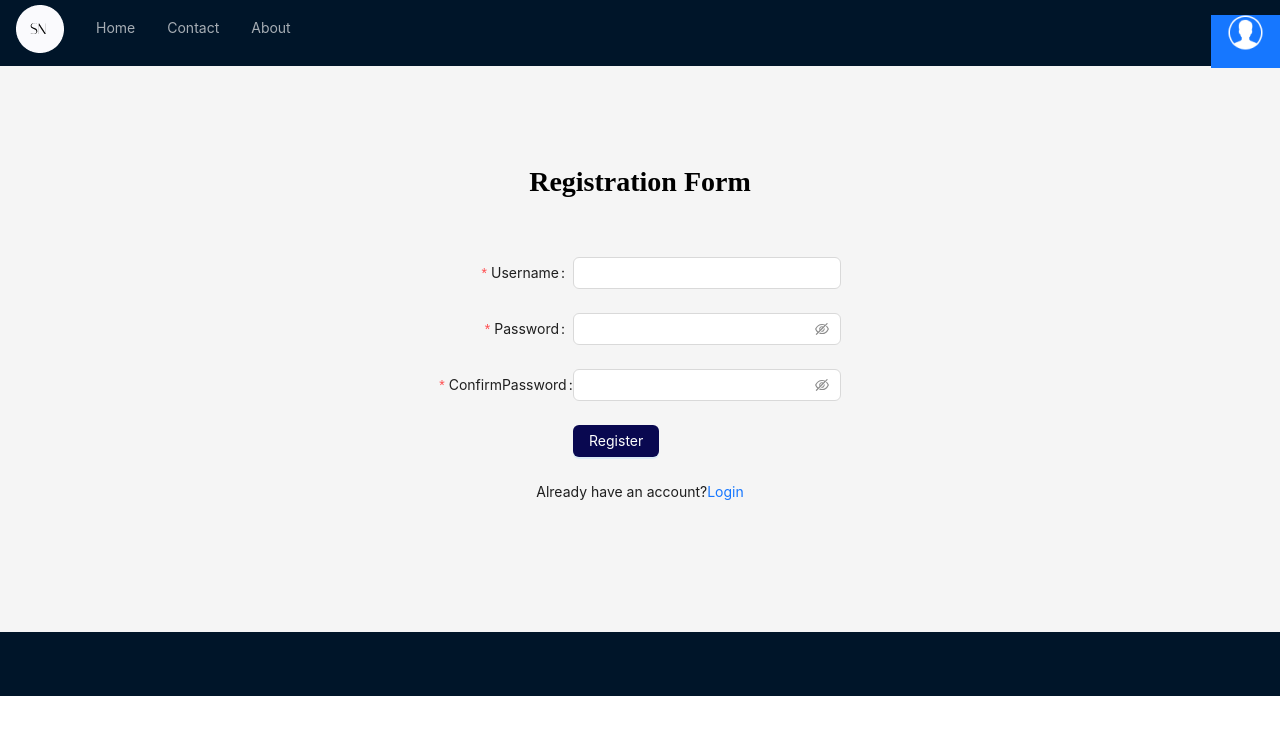
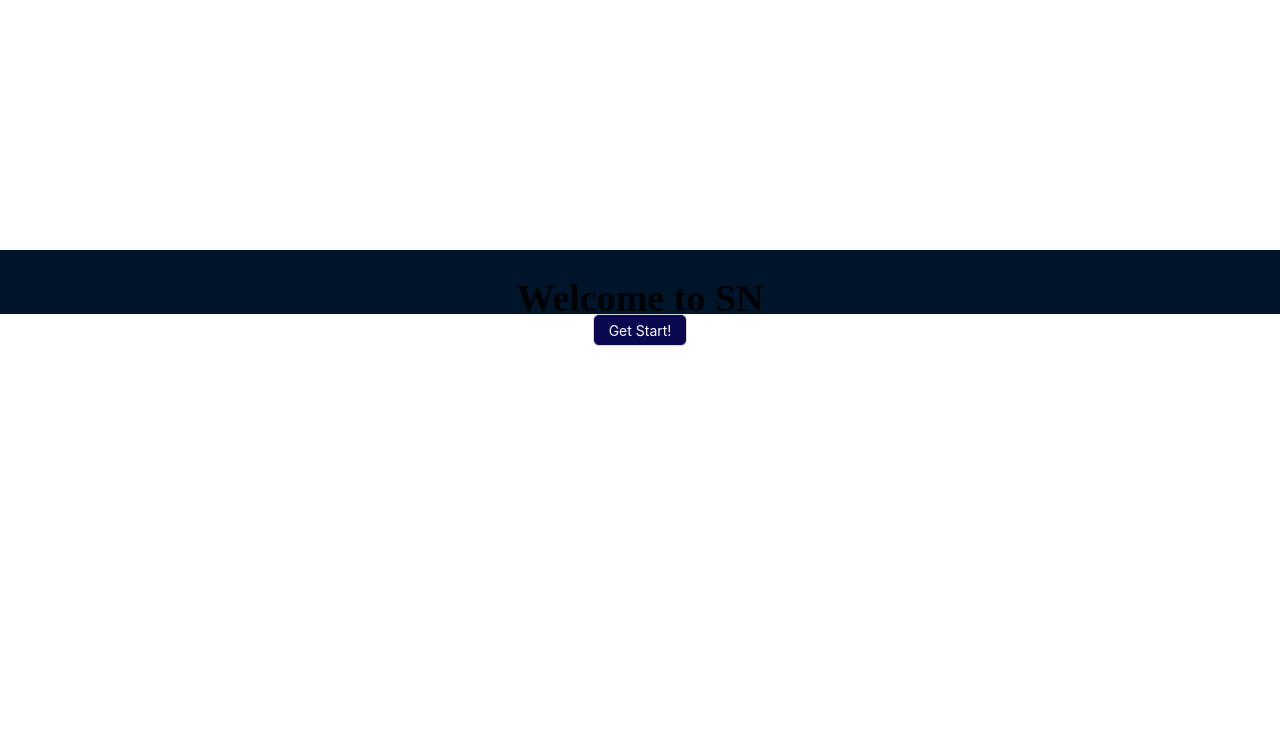
Before and after one commit to NishedhaM/Test-Proj-React-ts-Spring-boot, a React (Create React App) app in the folder frontend/tp-front/: page / in a window 1280 px wide. Shown: the top 734 px of the page. Built offline with nearby package versions, Linux system fonts and the light colour scheme.

Commit message:
Finishing the welcome page

```diff
--- a/frontend/tp-front/src/App.tsx
+++ b/frontend/tp-front/src/App.tsx
@@ -1,13 +1,15 @@
 import './App.css';
 import LoginMe from './Pages/Login';
 import RegisterMe from './Pages/Register';
+import Welcome from './Pages/Welcome';
 
 function App() {
   return (
     <div className="App">
         {/* <Basic/> */}
         {/* <LoginMe/> */}
-        <RegisterMe/>
+        {/* <RegisterMe/> */}
+        <Welcome/>
 
     </div>
   );
--- /dev/null
+++ b/frontend/tp-front/src/Pages/Welcome.tsx
@@ -0,0 +1,20 @@
+import { Typography } from 'antd';
+import { Button } from 'antd';
+import { Content, Header } from 'antd/es/layout/layout';
+
+const { Title } = Typography;
+
+const Welcome = () => {
+    return (
+
+        <><Header className="weltag" style={{ display: 'flex', justifyContent: 'center',marginTop:250, }}>
+            <Title style={{ fontFamily:'cursive'}}>Welcome to SN</Title>
+            {/* <Button> Get Start!</Button> */}
+        </Header>
+            <Content>
+                <Button style={{backgroundColor:'#090850',color:'white'}}> Get Start!</Button>
+            </Content></>
+    );
+}
+
+export default Welcome;
```
